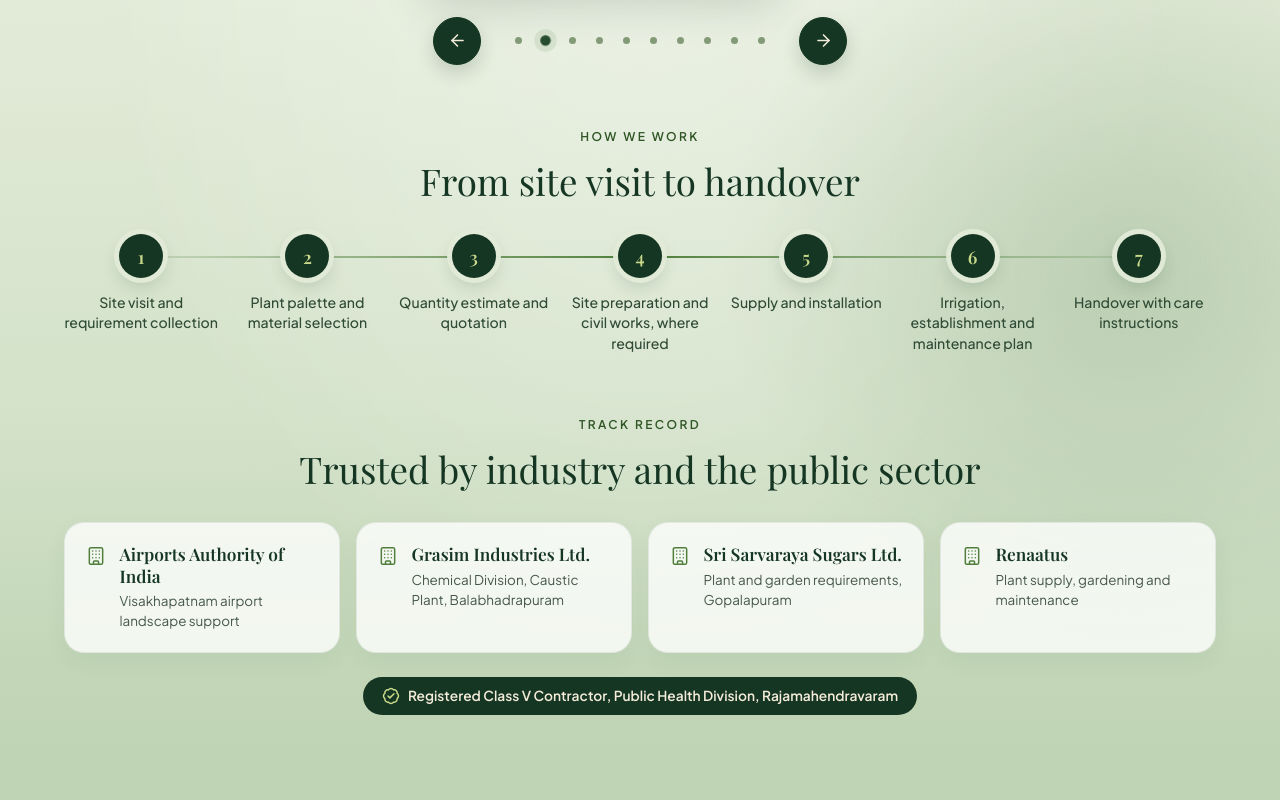
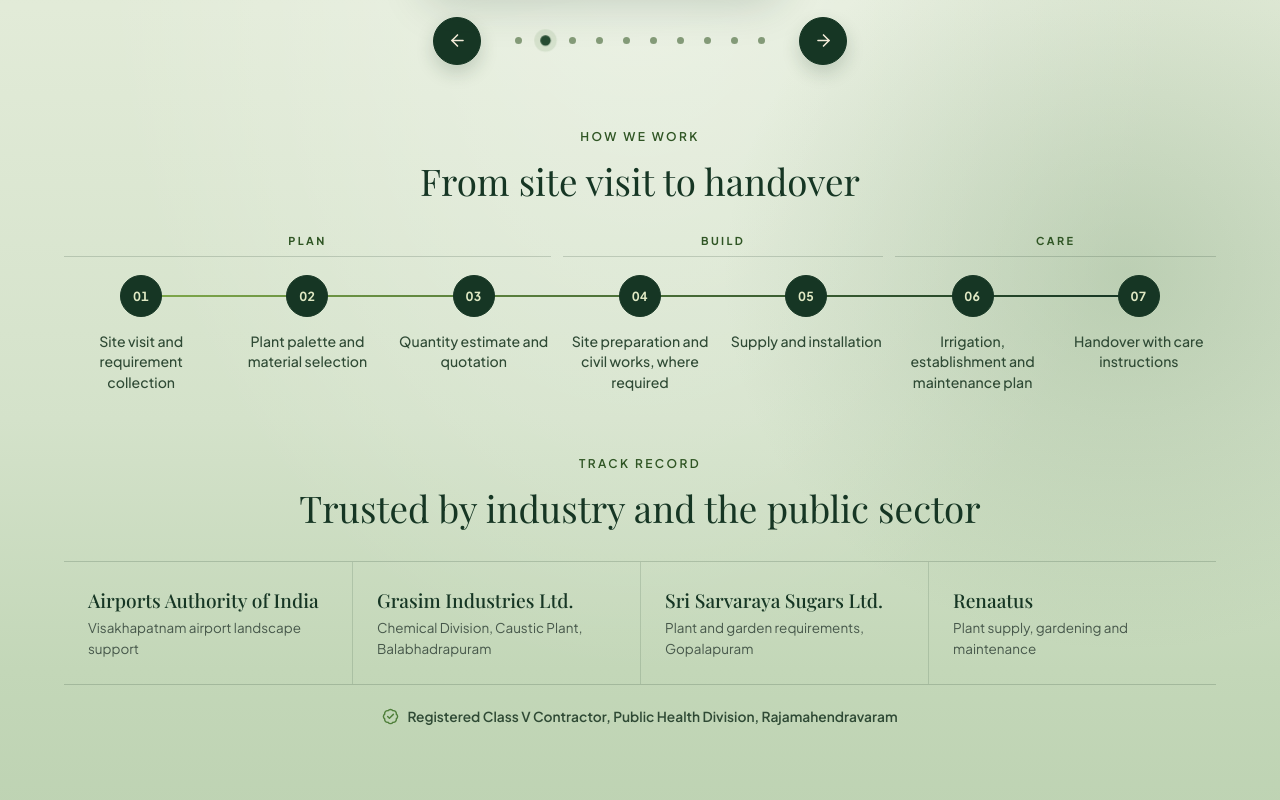
Before and after one commit to Lokesh0018/Plant_Nursery_SABSN, a React (Vite) app: page / in a window 1280 px wide. Shown: the part 5900-6700 px from the top of the page. Built offline with nearby package versions, Linux system fonts and the light colour scheme.

Commit message:
How we Work

```diff
--- a/src/components/Services.css
+++ b/src/components/Services.css
@@ -277,6 +277,23 @@
   line-height: 1.15;
   color: #163624;
 }
+/* phase labels above the rail, each with a hairline bracket over its steps */
+.services-phases {
+  display: grid;
+  grid-template-columns: repeat(7, minmax(0, 1fr));
+  gap: 0.75rem;
+  margin-bottom: 1.1rem;
+}
+.services-phases span {
+  padding-bottom: 0.55rem;
+  border-bottom: 1px solid rgba(22, 54, 36, 0.18);
+  font-size: 0.68rem;
+  font-weight: 700;
+  letter-spacing: 0.22em;
+  text-transform: uppercase;
+  text-align: center;
+  color: #2f5524;
+}
 .services-steps {
   position: relative;
   display: grid;
@@ -286,77 +303,95 @@
   padding: 0;
   list-style: none;
 }
-/* the rail joining the step markers */
-.services-steps::before {
+/* the rail: a faint track, and a forest line that draws across on first sight */
+.services-steps::before,
+.services-steps::after {
   content: '';
   position: absolute;
-  top: 22px;
-  left: 7%;
-  right: 7%;
+  top: 21px;
+  left: calc(100% / 14);
+  right: calc(100% / 14);
+  height: 1px;
+}
+.services-steps::before { background: rgba(22, 54, 36, 0.16); }
+.services-steps::after {
   height: 2px;
-  border-radius: 2px;
-  background: linear-gradient(90deg, rgba(79, 127, 58, 0.15), #4f7f3a 50%, rgba(79, 127, 58, 0.15));
+  top: 20.5px;
+  background: linear-gradient(90deg, #7fa84a, #163624);
+  transform: scaleX(0);
+  transform-origin: left center;
+  transition: transform 1.6s cubic-bezier(.45, 0, .2, 1) .15s;
 }
+.services-process.is-in .services-steps::after { transform: scaleX(1); }
 .services-step {
   position: relative;
   display: flex;
   flex-direction: column;
   align-items: center;
-  gap: 0.85rem;
+  gap: 0.9rem;
   text-align: center;
 }
+/* markers start as outlines and fill in turn as the line reaches them */
 .services-step-num {
+  position: relative;
+  z-index: 1;
   display: grid;
   place-items: center;
-  width: 44px;
-  height: 44px;
+  width: 42px;
+  height: 42px;
   border-radius: 50%;
-  background: #163624;
-  color: #c9d98a;
-  font-family: var(--font-serif);
-  font-size: 1.1rem;
-  font-weight: 600;
-  box-shadow: 0 0 0 5px rgba(226, 235, 216, 0.95), 0 8px 18px rgba(22, 54, 36, 0.18);
+  border: 1px solid rgba(22, 54, 36, 0.35);
+  background: #e7efdf;
+  color: #163624;
+  font-size: 0.78rem;
+  font-weight: 700;
+  letter-spacing: 0.04em;
+  font-variant-numeric: tabular-nums;
+  transition: background-color .4s ease, color .4s ease, border-color .4s ease, transform .3s ease;
+  transition-delay: calc(.25s + var(--i, 0) * .22s);
 }
+.services-process.is-in .services-step-num { background: #163624; border-color: #163624; color: #e0e9c4; }
+.services-step:hover .services-step-num { transform: translateY(-2px); transition-delay: 0s; }
 .services-step-text {
+  max-width: 15ch;
   font-size: 0.88rem;
   font-weight: 500;
   line-height: 1.45;
   color: #2f4a35;
+  opacity: .55;
+  transition: opacity .5s ease calc(.25s + var(--i, 0) * .22s);
 }
+.services-process.is-in .services-step-text { opacity: 1; }
 
-/* ---------- track record ---------- */
+/* ---------- track record: a quiet roll of names between hairlines, no cards ---------- */
 .services-clients {
   display: grid;
   grid-template-columns: repeat(4, minmax(0, 1fr));
-  gap: 1rem;
   margin: 0;
   padding: 0;
   list-style: none;
+  border-top: 1px solid rgba(22, 54, 36, 0.18);
+  border-bottom: 1px solid rgba(22, 54, 36, 0.18);
 }
 .services-client {
   display: flex;
-  align-items: flex-start;
-  gap: 0.85rem;
-  padding: 1.25rem 1.3rem;
-  border-radius: 20px;
-  background: rgba(255, 255, 255, 0.78);
-  border: 1px solid rgba(22, 54, 36, 0.08);
-  box-shadow: 0 8px 22px rgba(22, 54, 36, 0.05);
-  color: #4f7f3a;
+  flex-direction: column;
+  gap: 0.4rem;
+  padding: 1.6rem 1.5rem;
+  opacity: 0;
+  transform: translateY(12px);
+  transition: opacity .6s ease calc(var(--i, 0) * .1s), transform .7s cubic-bezier(.16, 1, .3, 1) calc(var(--i, 0) * .1s);
 }
-.services-client svg { flex: none; margin-top: 0.15rem; }
+.services-client + .services-client { border-left: 1px solid rgba(22, 54, 36, 0.14); }
+.services-record.is-in .services-client { opacity: 1; transform: none; }
 .services-client strong {
-  display: block;
   font-family: var(--font-serif);
-  font-size: 1.08rem;
-  font-weight: 600;
+  font-size: clamp(1.1rem, 1.5vw, 1.3rem);
+  font-weight: 500;
   line-height: 1.25;
   color: #163624;
 }
 .services-client span {
-  display: block;
-  margin-top: 0.3rem;
   font-size: 0.84rem;
   line-height: 1.5;
   color: #46574a;
@@ -366,28 +401,30 @@
   align-items: center;
   justify-content: center;
   gap: 0.5rem;
-  width: fit-content;
-  margin: 1.5rem auto 0;
-  padding: 0.65rem 1.2rem;
-  border-radius: 999px;
-  background: #163624;
-  color: #f4ecd9;
+  margin: 1.4rem auto 0;
   font-size: 0.86rem;
   font-weight: 600;
   text-align: center;
+  color: #2f4a35;
 }
-.services-registration svg { flex: none; color: #c9d98a; }
+.services-registration svg { flex: none; color: #4f7f3a; }
 
 /* ---------- responsive ---------- */
 @media (max-width: 1100px) {
   .services-clients { grid-template-columns: repeat(2, minmax(0, 1fr)); }
+  .services-client:nth-child(3) { border-left: 0; }
+  .services-client:nth-child(n+3) { border-top: 1px solid rgba(22, 54, 36, 0.14); }
 }
 @media (max-width: 900px) {
   .services-head { grid-template-columns: 1fr; align-items: start; }
   .services-head-side { padding-top: 0; }
   /* steps run down a vertical rail */
   .services-steps { grid-template-columns: 1fr; gap: 1rem; max-width: 460px; margin: 0 auto; }
-  .services-steps::before { top: 22px; bottom: 22px; left: 21px; right: auto; width: 2px; height: auto; background: linear-gradient(180deg, rgba(79, 127, 58, 0.15), #4f7f3a 50%, rgba(79, 127, 58, 0.15)); }
+  .services-phases { display: none; }
+  .services-steps::before, .services-steps::after { top: 21px; bottom: 21px; left: 20.5px; right: auto; width: 1px; height: auto; }
+  .services-steps::after { width: 2px; left: 20px; background: linear-gradient(180deg, #7fa84a, #163624); transform: scaleY(0); transform-origin: center top; }
+  .services-process.is-in .services-steps::after { transform: scaleY(1); }
+  .services-step-text { max-width: none; }
   .services-step { flex-direction: row; text-align: left; }
   .services-step-num { flex: none; }
 }
@@ -402,10 +439,15 @@
   .svc-catalog-title span:last-child { display: none; }
   .svc-card-body { padding: 1.6rem 1.25rem 1.2rem; }
   .services-clients { grid-template-columns: 1fr; }
-  .services-registration { border-radius: 18px; }
+  .services-client, .services-client:nth-child(n) { border-left: 0; padding: 1.2rem 0.25rem; }
+  .services-client + .services-client { border-top: 1px solid rgba(22, 54, 36, 0.14); }
 }
 @media (prefers-reduced-motion: reduce) {
   .svc-card, .svc-card::after, .svc-dot span { transition: none; }
+  .services-steps::after, .services-step-num, .services-step-text, .services-client { transition: none; }
+  .services-steps::after { transform: none; }
+  .services-step-num { background: #163624; border-color: #163624; color: #e0e9c4; }
+  .services-step-text, .services-client { opacity: 1; transform: none; }
 }
 
 @media (max-width: 360px) { .svc-dot { width: 18px; } }
--- a/src/components/Services.jsx
+++ b/src/components/Services.jsx
@@ -1,7 +1,7 @@
 import React, { useEffect, useRef, useState } from 'react';
 import {
   Trees, Shovel, Scissors, Flower2, FlaskConical, Layers, Recycle, Amphora, BrickWall, LayoutGrid,
-  ArrowRight, ArrowLeft, MessageCircle, Building, BadgeCheck, X,
+  ArrowRight, ArrowLeft, MessageCircle, BadgeCheck, X,
 } from 'lucide-react';
 import VineOrnament from './VineOrnament';
 import useServiceCarousel from '../hooks/useServiceCarousel';
@@ -46,6 +46,30 @@ const WORKFLOW = [
   'Handover with care instructions',
 ];
 
+// The seven steps grouped into phases (span = how many steps each covers)
+const PHASES = [
+  { label: 'Plan', span: 3 },
+  { label: 'Build', span: 2 },
+  { label: 'Care', span: 2 },
+];
+
+// true from the first time the element is seen (for one-off entrance animations)
+function useSeenOnce() {
+  const ref = useRef(null);
+  const [seen, setSeen] = useState(false);
+  useEffect(() => {
+    const el = ref.current;
+    if (!el) return undefined;
+    if (typeof IntersectionObserver === 'undefined') { requestAnimationFrame(() => setSeen(true)); return undefined; }
+    const io = new IntersectionObserver(([e]) => {
+      if (e.isIntersecting) { setSeen(true); io.disconnect(); }
+    }, { threshold: 0.3 });
+    io.observe(el);
+    return () => io.disconnect();
+  }, []);
+  return [ref, seen];
+}
+
 // Organisations named in the company profile among the nursery's clients
 const CLIENTS = [
   { name: 'Airports Authority of India', work: 'Visakhapatnam airport landscape support' },
@@ -68,6 +92,8 @@ function ServiceImage({ media }) {
 
 export default function Services() {
   const { trackRef, ...carousel } = useServiceCarousel(SERVICES.length);
+  const [processRef, processIn] = useSeenOnce();
+  const [recordRef, recordIn] = useSeenOnce();
   const [expanded, setExpanded] = useState(null);
   const dialogRef = useRef(null);
   useEffect(() => {
@@ -170,39 +196,43 @@ export default function Services() {
           </div>}
         </dialog>
 
-        <div className="services-process" aria-labelledby="services-process-title">
+        <div ref={processRef} className={`services-process${processIn ? ' is-in' : ''}`} aria-labelledby="services-process-title">
           <div className="services-process-head">
             <p className="services-eyebrow">How we work</p>
             <h3 id="services-process-title" className="services-subtitle">From site visit to handover</h3>
           </div>
+          {/* the seven steps fall into three phases; the rail draws across and each marker
+              fills in turn the first time the timeline is seen */}
+          <div className="services-phases" aria-hidden="true">
+            {PHASES.map(({ label, span }) => (
+              <span key={label} style={{ gridColumn: `span ${span}` }}>{label}</span>
+            ))}
+          </div>
           <ol className="services-steps">
             {WORKFLOW.map((step, i) => (
-              <li key={step} className="services-step">
-                <span className="services-step-num" aria-hidden="true">{i + 1}</span>
+              <li key={step} className="services-step" style={{ '--i': i }}>
+                <span className="services-step-num" aria-hidden="true">{String(i + 1).padStart(2, '0')}</span>
                 <span className="services-step-text">{step}</span>
               </li>
             ))}
           </ol>
         </div>
 
-        <div className="services-record" aria-labelledby="services-record-title">
+        <div ref={recordRef} className={`services-record${recordIn ? ' is-in' : ''}`} aria-labelledby="services-record-title">
           <div className="services-process-head">
             <p className="services-eyebrow">Track record</p>
             <h3 id="services-record-title" className="services-subtitle">Trusted by industry and the public sector</h3>
           </div>
           <ul className="services-clients">
-            {CLIENTS.map(({ name, work }) => (
-              <li key={name} className="services-client">
-                <Building size={20} strokeWidth={1.8} aria-hidden="true" />
-                <div>
-                  <strong>{name}</strong>
-                  <span>{work}</span>
-                </div>
+            {CLIENTS.map(({ name, work }, i) => (
+              <li key={name} className="services-client" style={{ '--i': i }}>
+                <strong>{name}</strong>
+                <span>{work}</span>
               </li>
             ))}
           </ul>
           <p className="services-registration">
-            <BadgeCheck size={18} strokeWidth={2} aria-hidden="true" />
+            <BadgeCheck size={17} strokeWidth={2} aria-hidden="true" />
             Registered Class V Contractor, Public Health Division, Rajamahendravaram
           </p>
         </div>
```
